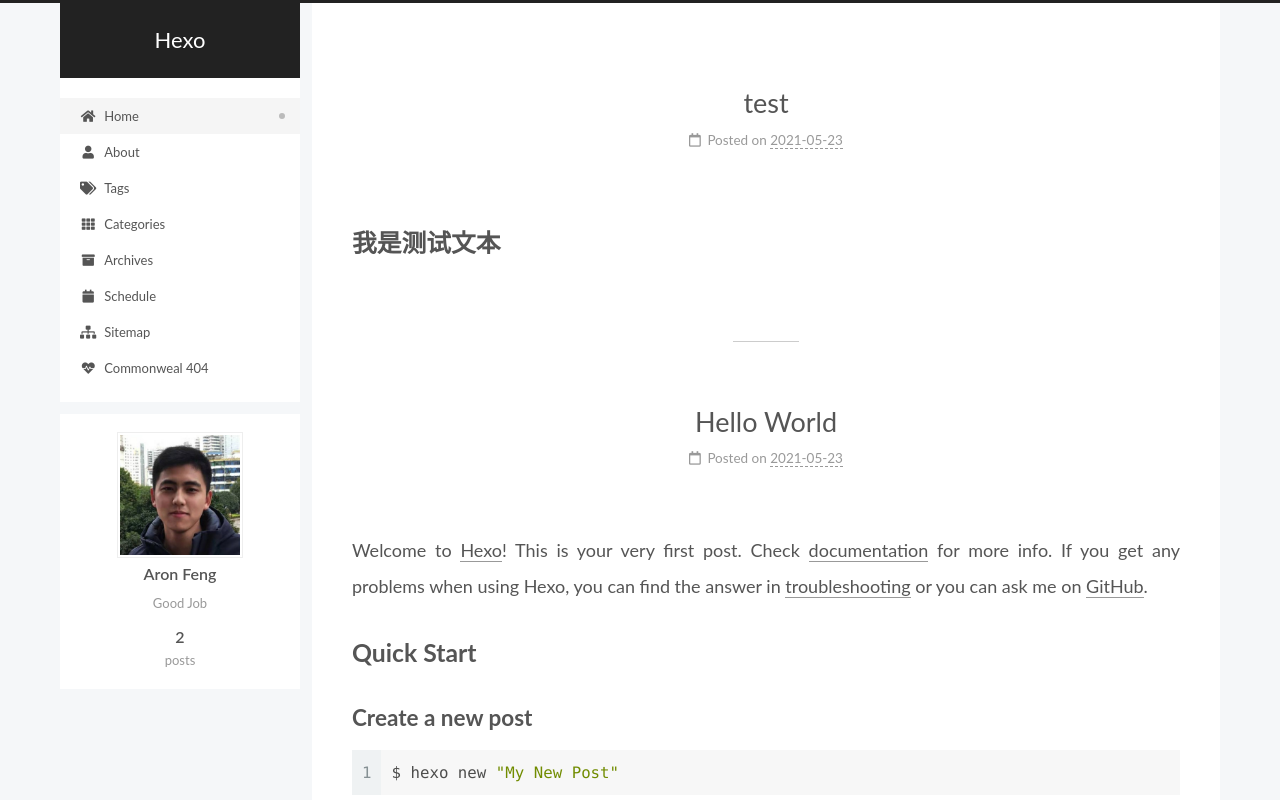
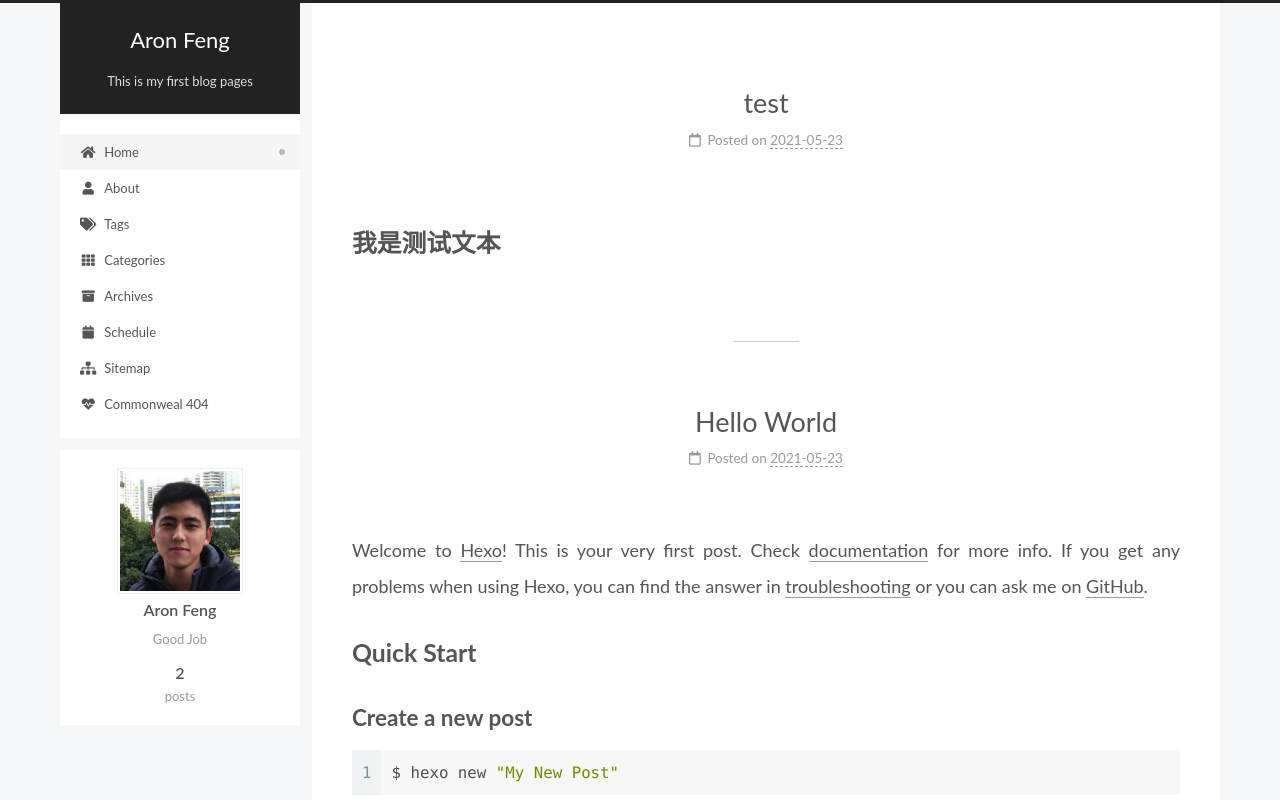
Before and after one commit to Aron-Feng/Aron-Feng.github.io, a plain HTML site: page index.html in a window 1280 px wide. Shown: the top 800 px of the page. Drawn offline with Linux system fonts and the light colour scheme.

Commit message:
Site updated: 2021-05-23 22:59:14

```diff
--- a/index.html
+++ b/index.html
@@ -22,9 +22,9 @@
 
   <meta name="description" content="Good Job">
 <meta property="og:type" content="website">
-<meta property="og:title" content="Hexo">
+<meta property="og:title" content="Aron Feng">
 <meta property="og:url" content="http://example.com/index.html">
-<meta property="og:site_name" content="Hexo">
+<meta property="og:site_name" content="Aron Feng">
 <meta property="og:description" content="Good Job">
 <meta property="og:locale" content="en_US">
 <meta property="article:author" content="Aron Feng">
@@ -43,7 +43,7 @@
   };
 </script>
 
-  <title>Hexo</title>
+  <title>Aron Feng</title>
 
 
 
@@ -94,9 +94,10 @@
 
     <a href="/" class="brand" rel="start">
       <span class="logo-line-before"><i></i></span>
-      <h1 class="site-title">Hexo</h1>
+      <h1 class="site-title">Aron Feng</h1>
       <span class="logo-line-after"><i></i></span>
     </a>
+      <p class="site-subtitle" itemprop="description">This is my first blog pages</p>
   </div>
 
   <div class="site-nav-right">
@@ -186,7 +187,7 @@
     </span>
 
     <span hidden itemprop="publisher" itemscope itemtype="http://schema.org/Organization">
-      <meta itemprop="name" content="Hexo">
+      <meta itemprop="name" content="Aron Feng">
     </span>
       <header class="post-header">
         <h2 class="post-title" itemprop="name headline">
@@ -244,7 +245,7 @@
     </span>
 
     <span hidden itemprop="publisher" itemscope itemtype="http://schema.org/Organization">
-      <meta itemprop="name" content="Hexo">
+      <meta itemprop="name" content="Aron Feng">
     </span>
       <header class="post-header">
         <h2 class="post-title" itemprop="name headline">
```
Also changed, not shown: 2021/05/23/hello-world/index.html (+5 -4 lines), 2021/05/23/test/index.html (+5 -4 lines), archives/2021/05/index.html (+5 -4 lines), archives/2021/index.html (+5 -4 lines), archives/index.html (+5 -4 lines).
